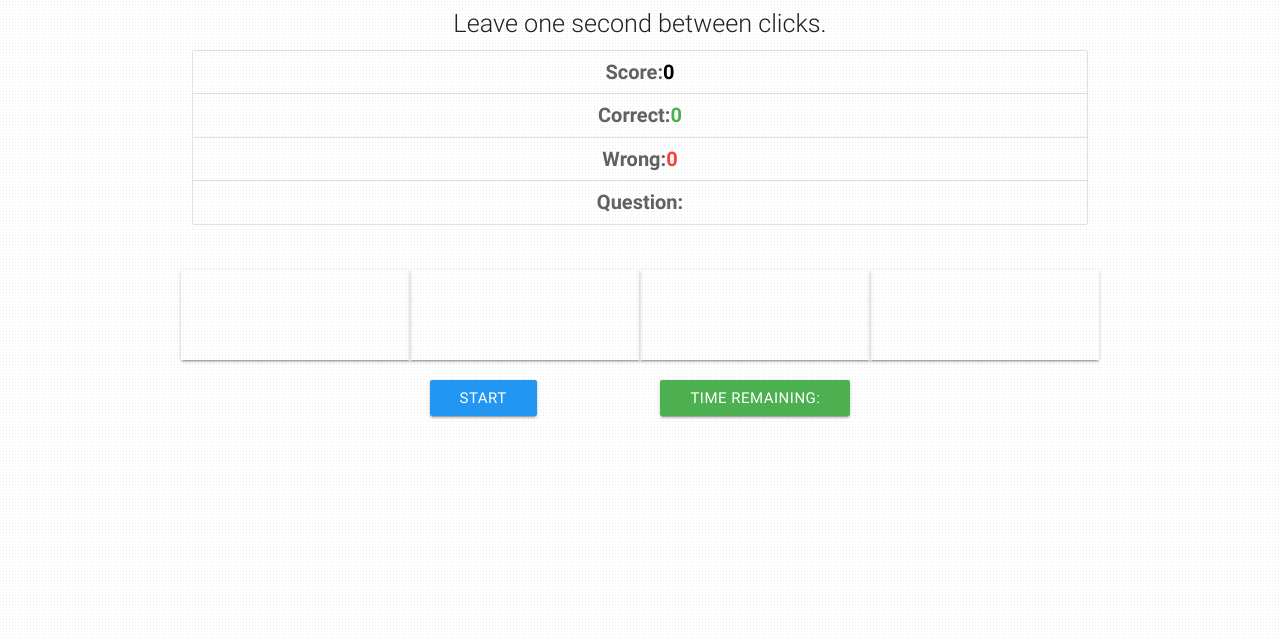
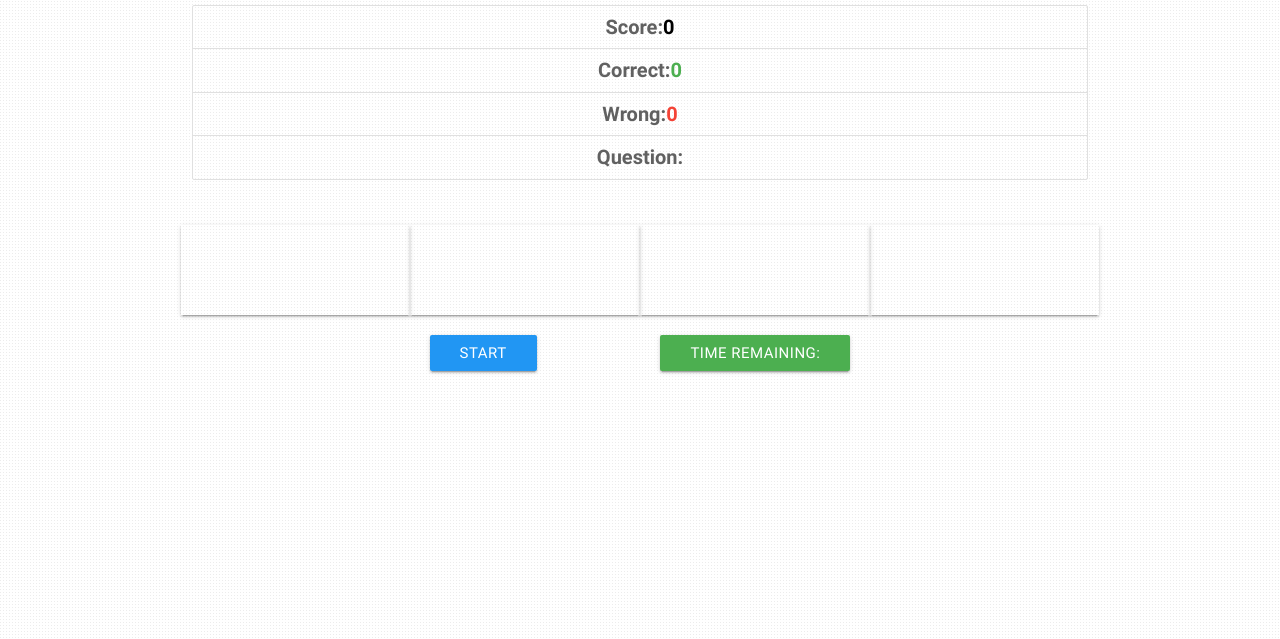
Before and after one commit to catafica/math_multi_game_for_kids, a plain HTML site: page index.html in a window 1280 px wide. Shown: the part 161-800 px from the top of the page. Drawn offline with nearby package versions, Linux system fonts and the light colour scheme.

Commit message:
Update index.html

```diff
--- a/index.html
+++ b/index.html
@@ -39,7 +39,7 @@
   <div class="container">
     <h2 class="center-align grey-text <text-darken-3></text-darken-3>" id="heading_title">mathematics multiplication game -ES5, materialize css</h2>
 <div class="center-align">
-  <span class="flow-text">Leave one second between clicks.</span>
+<!--   <span class="flow-text">Leave one second between clicks.</span> -->
 
 </div>
     <!-- score -->
```
